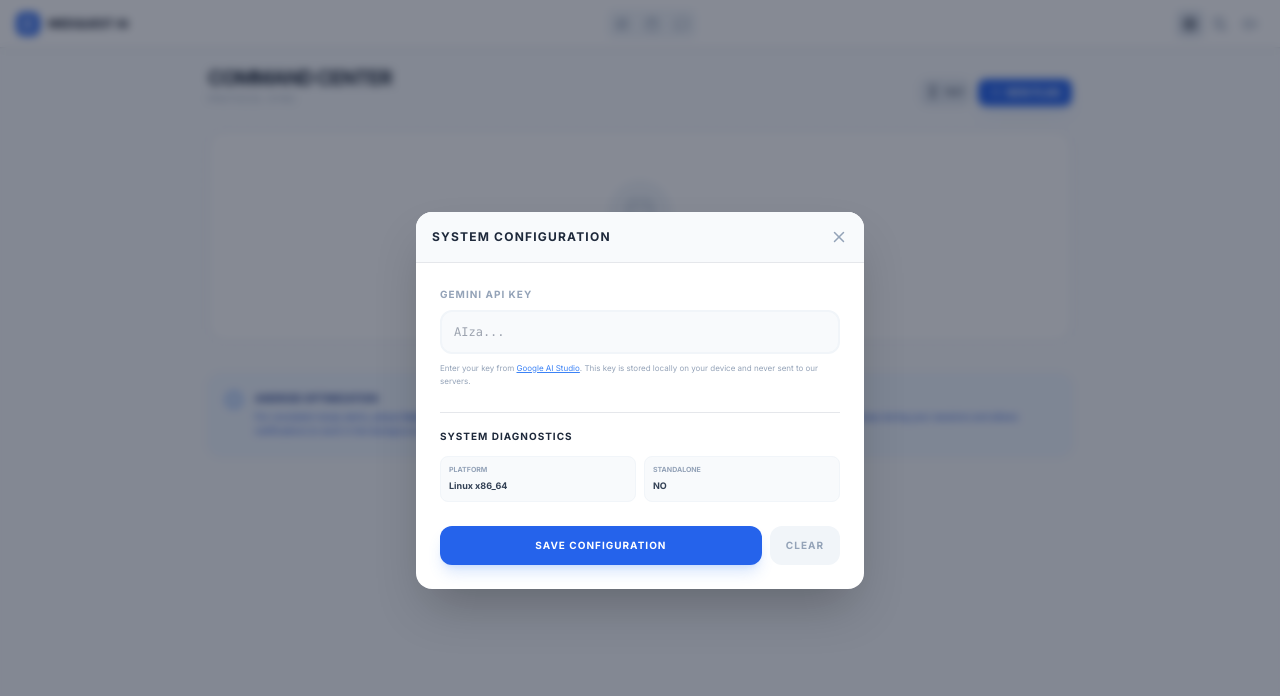
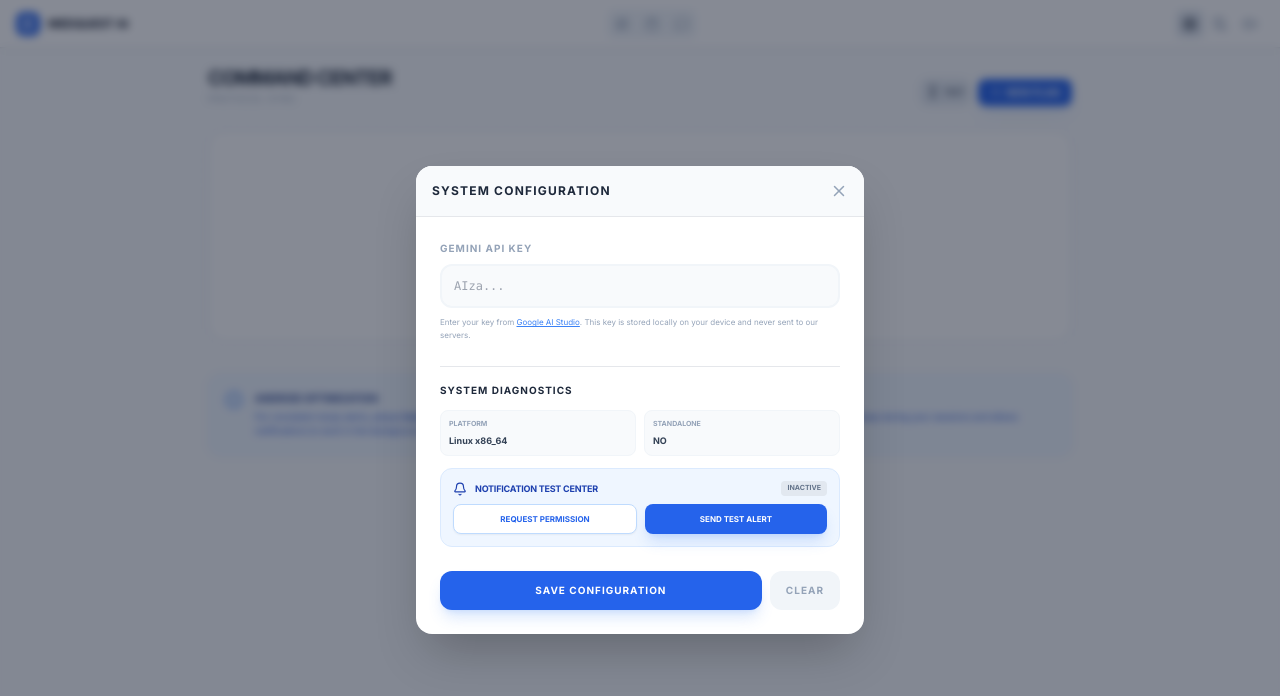
Before and after one commit to thithatwatcharapongpaiboon30-cpu/GMaxWailord, a React (Vite) app: page / in a window 1280 px wide. Both pictures are taken after a click on the button 1190 px from the left and 23 px from the top of the page. Shown: the top 696 px of the page. Built offline with nearby package versions, Linux system fonts and the light colour scheme.

Commit message:
feat: Add notification test button
Include a button to trigger a test notification when permissions are granted. This aids in verifying the notification system functionality during development and testing.

```diff
--- a/App.tsx
+++ b/App.tsx
@@ -368,6 +368,15 @@ const App: React.FC = () => {
            <button onClick={requestNotificationPermission} className={`p-1.5 rounded-md transition-all ${notificationPermission === 'granted' ? 'text-emerald-500 bg-emerald-50' : 'text-slate-400'}`}>
             {notificationPermission === 'granted' ? <Bell size={16} /> : <BellOff size={16} />}
           </button>
+          {notificationPermission === 'granted' && (
+            <button
+              onClick={() => triggerNotification("Test Notification Successful!", "success", true)}
+              className="p-1.5 text-blue-600 bg-blue-50 rounded-md hover:bg-blue-100 transition-all ml-0.5"
+              title="Test Notification"
+            >
+              <TestTube size={16} />
+            </button>
+          )}
            <button onClick={() => setIsVoiceEnabled(!isVoiceEnabled)} className={`p-1.5 rounded-md transition-all ${isVoiceEnabled ? 'bg-blue-50 text-blue-600' : 'text-slate-400'}`}>
             <Volume2 size={16} />
           </button>
@@ -409,6 +418,32 @@ const App: React.FC = () => {
                   <div className="bg-slate-50 p-2 rounded-lg border border-slate-100">
                     <p className="text-[7px] font-black text-slate-400 uppercase mb-1">Standalone</p>
                     <p className="text-[9px] font-bold text-slate-700">{((window as any).navigator as any).standalone || (window as any).matchMedia('(display-mode: standalone)').matches ? 'YES' : 'NO'}</p>
+                  </div>
+                </div>
+
+                <div className="bg-blue-50 p-3 rounded-xl border border-blue-100 space-y-2">
+                  <div className="flex items-center justify-between">
+                    <div className="flex items-center gap-2 text-blue-800">
+                      <Bell size={14} />
+                      <span className="text-[9px] font-black uppercase tracking-tight">Notification Test Center</span>
+                    </div>
+                    <span className={`text-[7px] font-black uppercase px-1.5 py-0.5 rounded ${notificationPermission === 'granted' ? 'bg-emerald-100 text-emerald-700' : 'bg-slate-200 text-slate-500'}`}>
+                      {notificationPermission === 'granted' ? 'Active' : 'Inactive'}
+                    </span>
+                  </div>
+                  <div className="flex gap-2">
+                    <button
+                      onClick={requestNotificationPermission}
+                      className="flex-1 bg-white text-blue-600 border border-blue-200 py-2 rounded-lg font-black uppercase text-[8px] hover:bg-blue-50 transition-all shadow-sm"
+                    >
+                      Request Permission
+                    </button>
+                    <button
+                      onClick={() => triggerNotification("Manual Test: Connection Verified", "success", true)}
+                      className="flex-1 bg-blue-600 text-white py-2 rounded-lg font-black uppercase text-[8px] hover:bg-blue-700 transition-all shadow-lg shadow-blue-500/20"
+                    >
+                      Send Test Alert
+                    </button>
                   </div>
                 </div>
 
```
